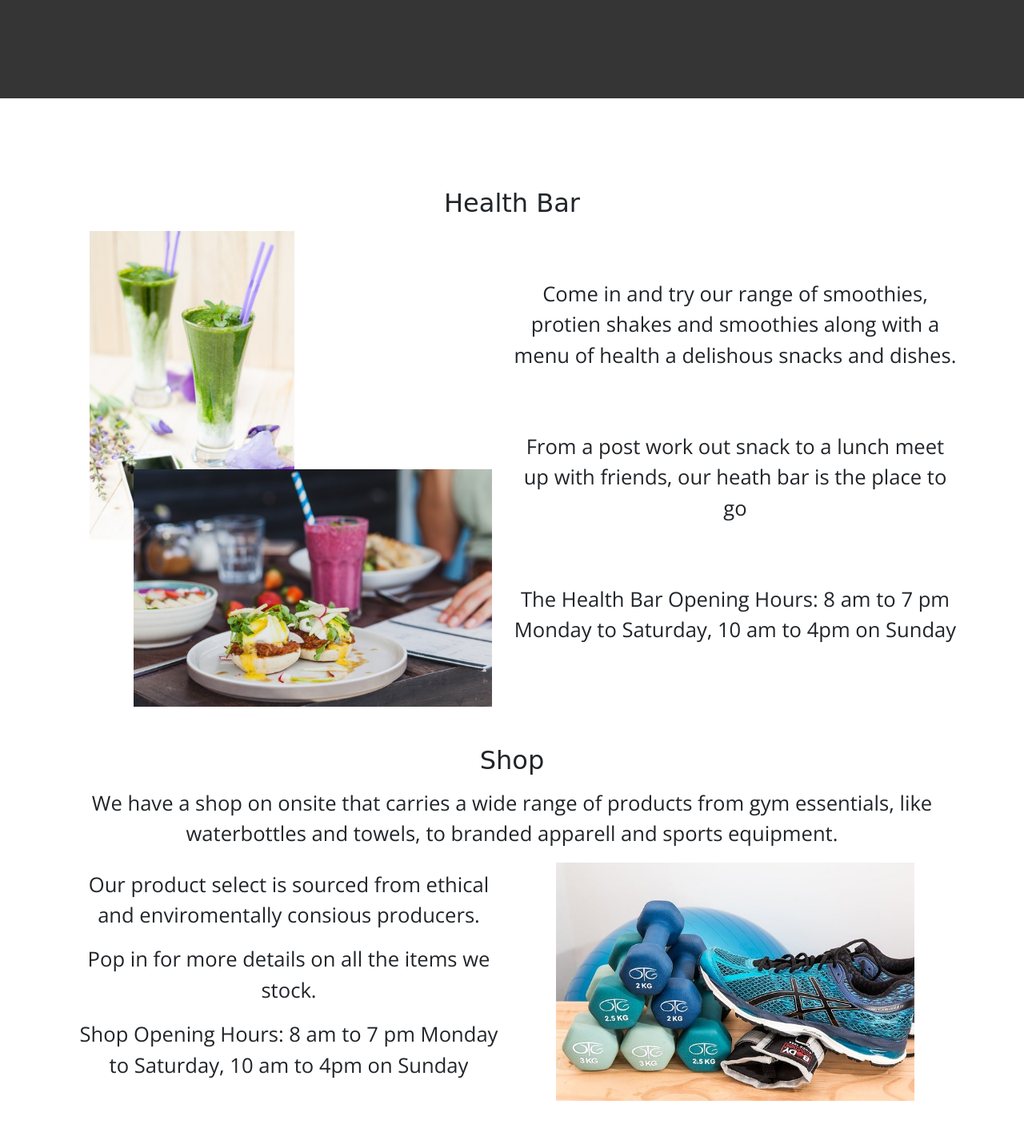
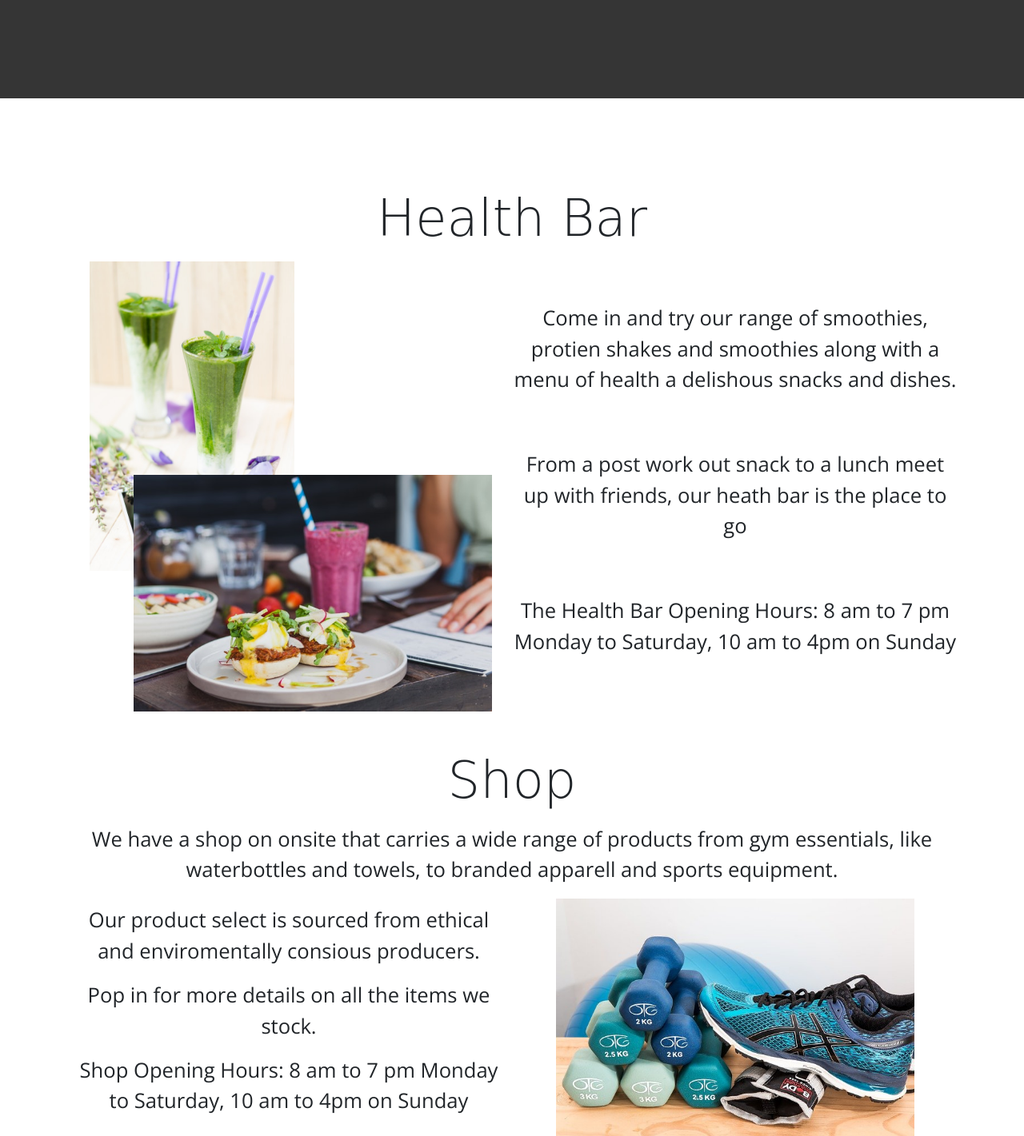
Before and after one commit to nlenno1/gym-fit-MS4, a Django app: page / in a window 1280 px wide. Shown: the part 2160-3581 px from the top of the page at 80% size. Run offline with Django 4.2, Linux system fonts and the light colour scheme; some web fonts are replaced.

Commit message:
style: add styling to home

```diff
--- a/home/templates/home/index.html
+++ b/home/templates/home/index.html
@@ -23,12 +23,12 @@
             </div>
         </div>
         <div class="row g-0">
-            <div class="d-none d-sm-block col-sm-6 text-center">
+            <div class="d-none d-lg-block col-lg-6 text-center">
                 <img id="teamwork-image" src="media/gym-teamwork.jpg" alt="Two hands clasping in a handshake">
             </div>
-            <div class="col-12 col-sm-6">
+            <div class="col-12 col-lg-6">
                 <div class="vertical-center">
-                    <p class="text-center mt-5 mx-2 my-sm-0 ms-sm-0 py-sm-2 me-sm-3 me-md-5">
+                    <p class="text-center mt-5 mx-2 my-sm-0 ms-sm-0 py-sm-2 me-lg-5">
                         Gym Fit is a community based fitness centre designed to bring people together to enjoy the experience of
                         group fitness, reap the benefits of having a healthier lifestyle and meet like minded people along the way
                     </p>
@@ -78,11 +78,14 @@
     <section id="shop-and-bar" class="container-lg py-big">
         <div class="row g-0">
             <div class="col-12 text-center">
-                <h2 class="mb-3">Health Bar</h2>
+                <h2 class="mb-3 display-3">Health Bar</h2>
             </div>
-            <div class="col-12 col-md-6">
-                <img id="smoothie-1" src="media/smoothie-portrait.jpg" alt="Smoothies from out Health Bar">
-                <img id="smoothie-2" class="d-none d-md-block" src="media/smoothie-landscape.jpg" alt="Smoothies from out Health Bar">
+            <div class="d-none d-md-block col-md-6">
+                <img id="smoothie-1" class="d-none d-md-block" src="media/smoothie-portrait.jpg" alt="Smoothies from out Health Bar">
+                <img class="smoothie-2" src="media/smoothie-landscape.jpg" alt="Smoothies from out Health Bar">
+            </div>
+            <div class="d-md-none col-12 text-center">
+                <img class="smoothie-2 mb-3" src="media/smoothie-landscape.jpg" alt="Smoothies from out Health Bar">
             </div>
             <div class="col-12 col-md-6 text-center">
                 <div class="vertical-spread">
@@ -101,7 +104,7 @@
 
         <div class="row g-0">
             <div class="col-12 text-center">
-                <h2 class="mt-5 mb-3">Shop</h2>
+                <h2 class="mt-5 mb-3 display-3">Shop</h2>
                 <p>
                     We have a shop on onsite that carries a wide range of products from gym essentials, like waterbottles and towels, to branded apparell and sports equipment.
                 </p>
--- a/static/css/base.css
+++ b/static/css/base.css
@@ -4,6 +4,10 @@ body {
 
 body p {
     font-size: 1.6rem;
+}
+
+footer p, nav p {
+    font-size: 1rem;
 }
 
 h1, h2, h3 ,h4, h5 {
@@ -201,17 +205,24 @@ h1, h2, h3 ,h4, h5 {
     float: left;
 }
 
-#smoothie-2 {
+.smoothie-2 {
     width: 35vw;
     min-width: 360px;
-    margin-top: -88px;
-    margin-right: 25px;
-    float: right;
 }
 
 #shop-image {
     width: 35vw;
     min-width: 340px;
+}
+
+@media(min-width:768px) {
+    .smoothie-2 {
+        width: 35vw;
+        min-width: 360px;
+        margin-top: -120px;
+        margin-right: 25px;
+        float: right;
+    }
 }
 
 /* Our Team */
@@ -260,10 +271,6 @@ footer img {
     padding: 15px 5vw;
 }
 
-footer p {
-    font-size: 1rem;
-}
-
 @media(min-width:768px) {
     #footer-socials {
         flex-direction: column;
```
